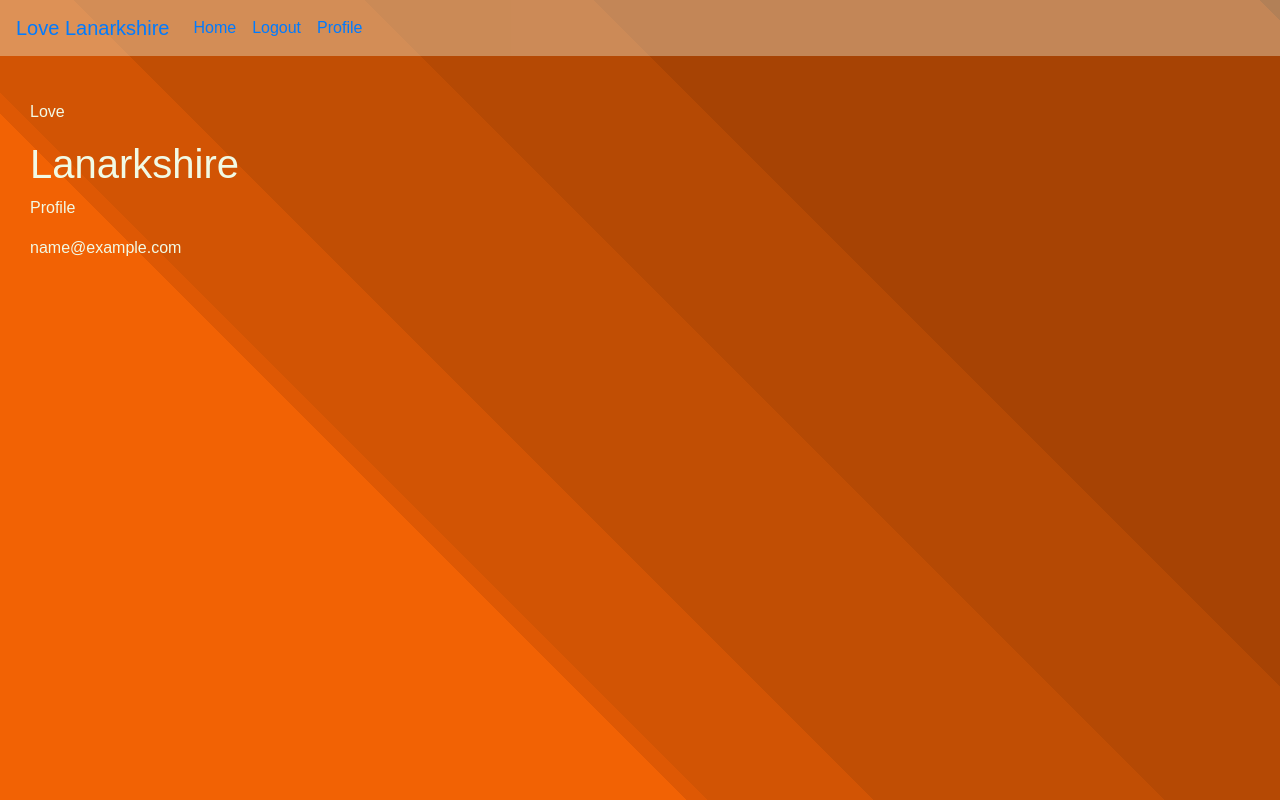
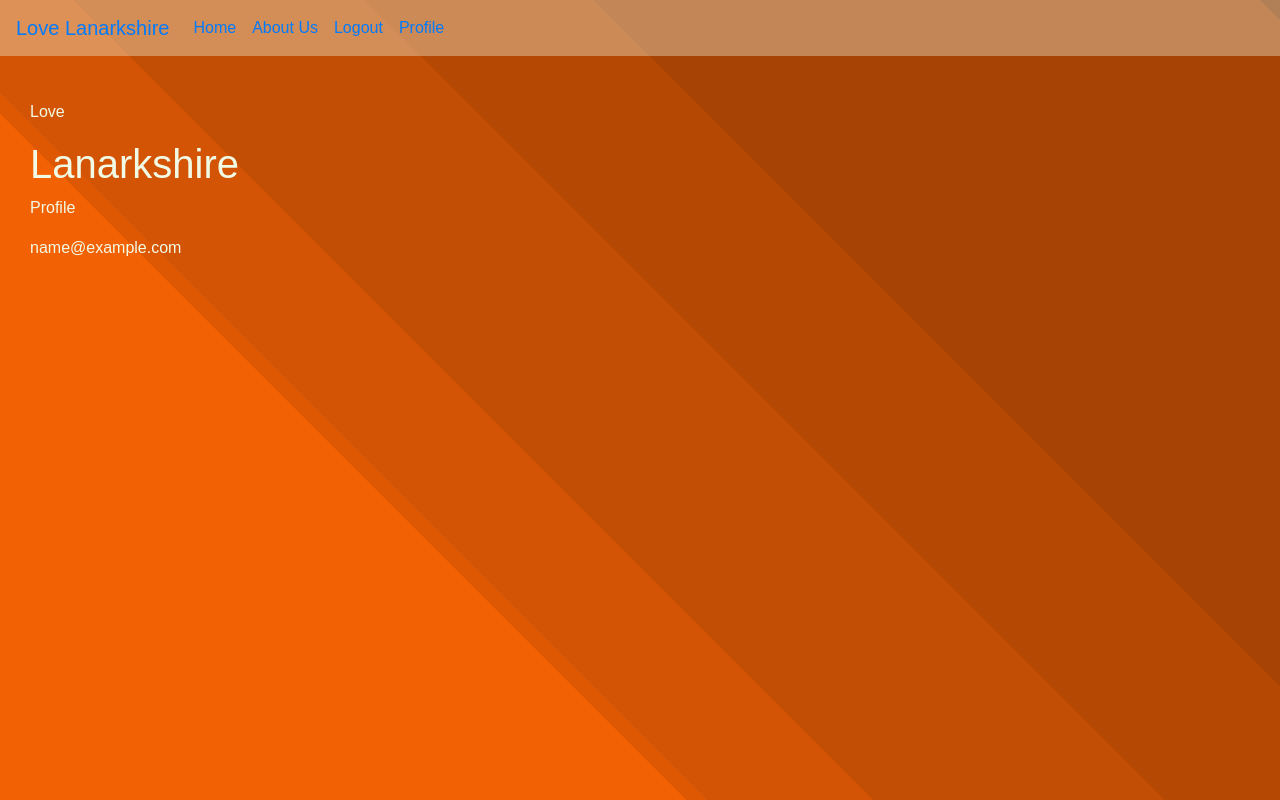
Before and after one commit to paperclippete/FinalMilestone, a Django app: page /accounts/profile/ in a window 1280 px wide. Run offline with Django 3.2, Linux system fonts and the light colour scheme; the visitor is signed in with stand-in values (Sample User, id 1); data comes from the database, SQL or seed files in the repository; some libraries are stand-ins or nearby versions; some web fonts are replaced.

Commit message:
added about_us link to sitewide navbar

```diff
--- a/templates/base.html
+++ b/templates/base.html
@@ -21,7 +21,10 @@
         <div class="collapse navbar-collapse" id="navbarNav">
             <ul class="navbar-nav">
                 <li class="nav-item active">
-                    <a class="nav-link" href="{% url 'index' %}">Home<span class="sr-only">(current)</span></a>
+                    <a class="nav-link" href="{% url 'index' %}">Home</a>
+                </li>
+                <li class="nav-item active">
+                    <a class="nav-link" href="{% url 'about_us' %}">About Us</a>
                 </li>
                 {% if user.is_authenticated %}
                     <li class="nav-item">
```
